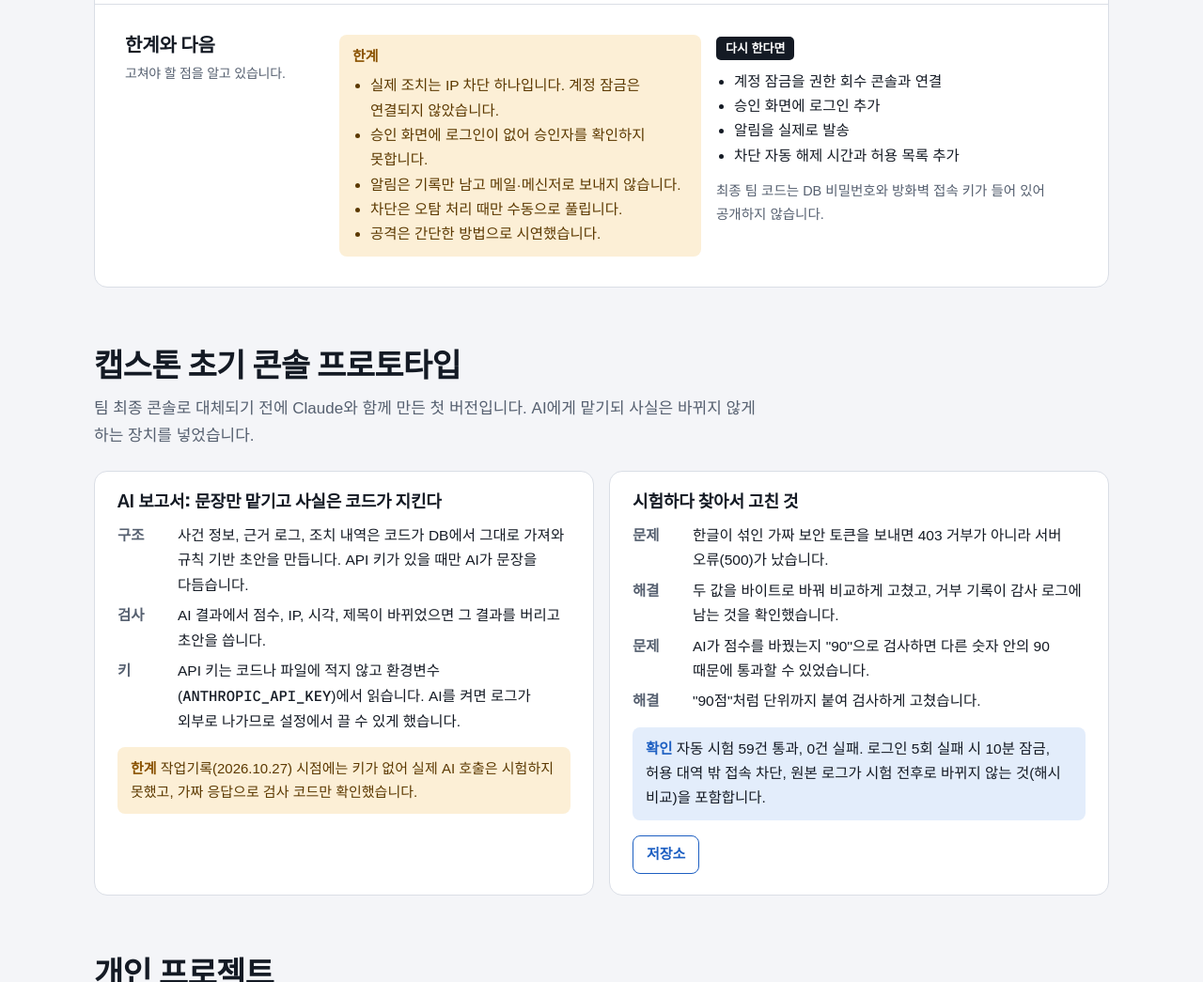
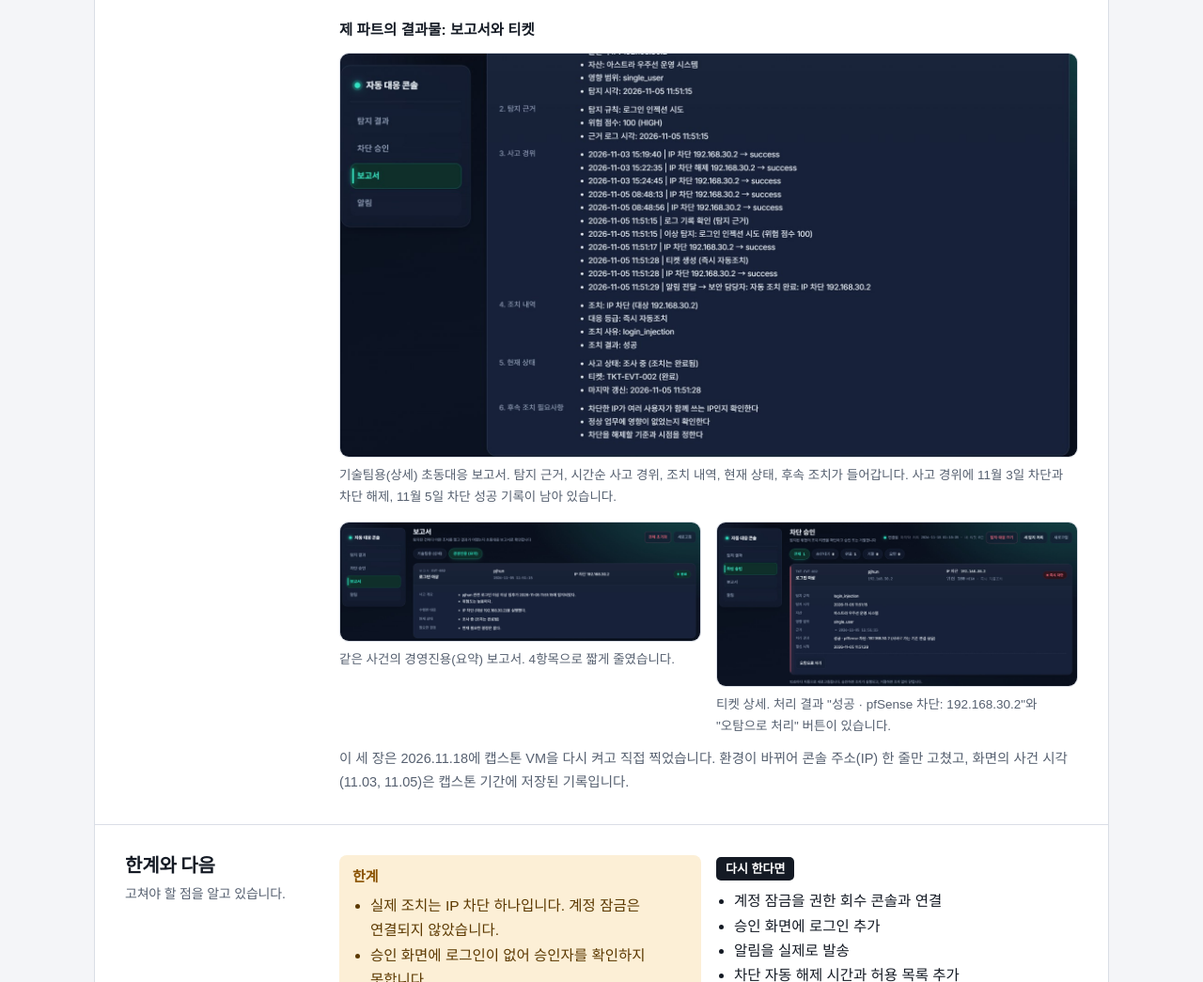
Before and after one commit to zaqxsw108091-create/portfolio, a plain HTML site: page index.html in a window 1280 px wide. Shown: the part 4015-5060 px from the top of the page at 94% size. Drawn offline with Linux system fonts and the light colour scheme; a web font is replaced by a local one.

Commit message:
feat: ASTRA 근거에 보고서·티켓 화면 추가, 용어를 실제 화면에 맞춤
Co-Authored-By: Claude Opus 5.5 <noreply@anthropic.com>

```diff
--- a/index.html
+++ b/index.html
@@ -361,11 +361,11 @@ footer small{display:block;margin-top:22px;color:#93A0B3;font-size:13.5px}
           </div>
         </div>
         <ul class="files">
-          <li><span class="mono">report.py</span><span>티켓과 조치 기록을 모아 기술자용(6항목), 경영진용(4항목) 보고서를 만듭니다.</span></li>
+          <li><span class="mono">report.py</span><span>티켓과 조치 기록을 모아 기술팀용(상세, 6항목), 경영진용(요약, 4항목) 초동대응 보고서를 만듭니다.</span></li>
           <li><span class="mono">ticket.py</span><span>사건마다 티켓을 만들고 상태(승인대기, 조치중, 완료, 거절, 오탐, 실패, 모니터링)를 관리합니다.</span></li>
           <li><span class="mono">playbook.py</span><span>등급과 사건 유형에 따라 "무엇을 할지" 대응 요청서를 만듭니다.</span></li>
           <li><span class="mono">false_positive.py</span><span>관리자가 오탐이라고 판단하면 차단 해제 요청을 만들고 오탐 기록을 남깁니다.</span></li>
-          <li><span class="mono">classifier.py</span><span>팀이 정한 기준(70점 이상 즉시 차단, 50~69점 승인 후 차단, 미만 모니터링)을 적용합니다.</span></li>
+          <li><span class="mono">classifier.py</span><span>팀이 정한 기준(70점 이상 즉시 자동조치, 50~69점 승인 후 조치, 미만 모니터링)을 적용합니다.</span></li>
           <li><span class="mono">main.py</span><span>위 파일들을 순서대로 실행합니다.</span></li>
         </ul>
       </div>
@@ -395,6 +395,23 @@ footer small{display:block;margin-top:22px;color:#93A0B3;font-size:13.5px}
           <figcaption>pfSense 방화벽 규칙. 맨 위 줄이 보안 콘솔이 차단 목록(soar_block)에 넣은 IP를 막는 규칙입니다. (방화벽 설정은 조원 담당)</figcaption>
         </figure>
         <p style="margin-top:12px;font-size:15.5px">팀 문서에 11월 4일 pfSense 실제 차단·해제 시험 기록이 있습니다.</p>
+
+        <p style="margin-top:22px;font-size:15.5px"><b>제 파트의 결과물: 보고서와 티켓</b></p>
+        <figure style="margin-top:10px">
+          <a href="assets/astra-report-tech-bottom.jpg"><img src="assets/astra-report-tech-bottom.jpg" alt="기술팀용 초동대응 보고서 화면. 탐지 근거, 시간순 사고 경위(11-03 IP 차단, 차단 해제, 11-05 차단 성공), 조치 내역, 현재 상태, 후속 조치 항목" loading="lazy"></a>
+          <figcaption>기술팀용(상세) 초동대응 보고서. 탐지 근거, 시간순 사고 경위, 조치 내역, 현재 상태, 후속 조치가 들어갑니다. 사고 경위에 11월 3일 차단과 차단 해제, 11월 5일 차단 성공 기록이 남아 있습니다.</figcaption>
+        </figure>
+        <div class="two" style="margin-top:14px">
+          <figure>
+            <a href="assets/astra-report-exec.jpg"><img src="assets/astra-report-exec.jpg" alt="경영진용 요약 보고서 화면. 4개 항목으로 된 요약" loading="lazy"></a>
+            <figcaption>같은 사건의 경영진용(요약) 보고서. 4항목으로 짧게 줄였습니다.</figcaption>
+          </figure>
+          <figure>
+            <a href="assets/astra-ticket-detail.jpg"><img src="assets/astra-ticket-detail.jpg" alt="티켓 상세 화면. TKT-EVT-002, 처리 결과 성공 pfSense 차단 192.168.30.2, 오탐으로 처리 버튼" loading="lazy"></a>
+            <figcaption>티켓 상세. 처리 결과 "성공 · pfSense 차단: 192.168.30.2"와 "오탐으로 처리" 버튼이 있습니다.</figcaption>
+          </figure>
+        </div>
+        <p style="font-size:14.5px;color:var(--sub);margin-top:10px">이 세 장은 2026.11.18에 캡스톤 VM을 다시 켜고 직접 찍었습니다. 환경이 바뀌어 콘솔 주소(IP) 한 줄만 고쳤고, 화면의 사건 시각(11.03, 11.05)은 캡스톤 기간에 저장된 기록입니다.</p>
       </div>
     </div>
 
```
Also changed, not shown: assets/astra-report-exec.jpg (added), assets/astra-report-tech-bottom.jpg (added), assets/astra-ticket-detail.jpg (added).
